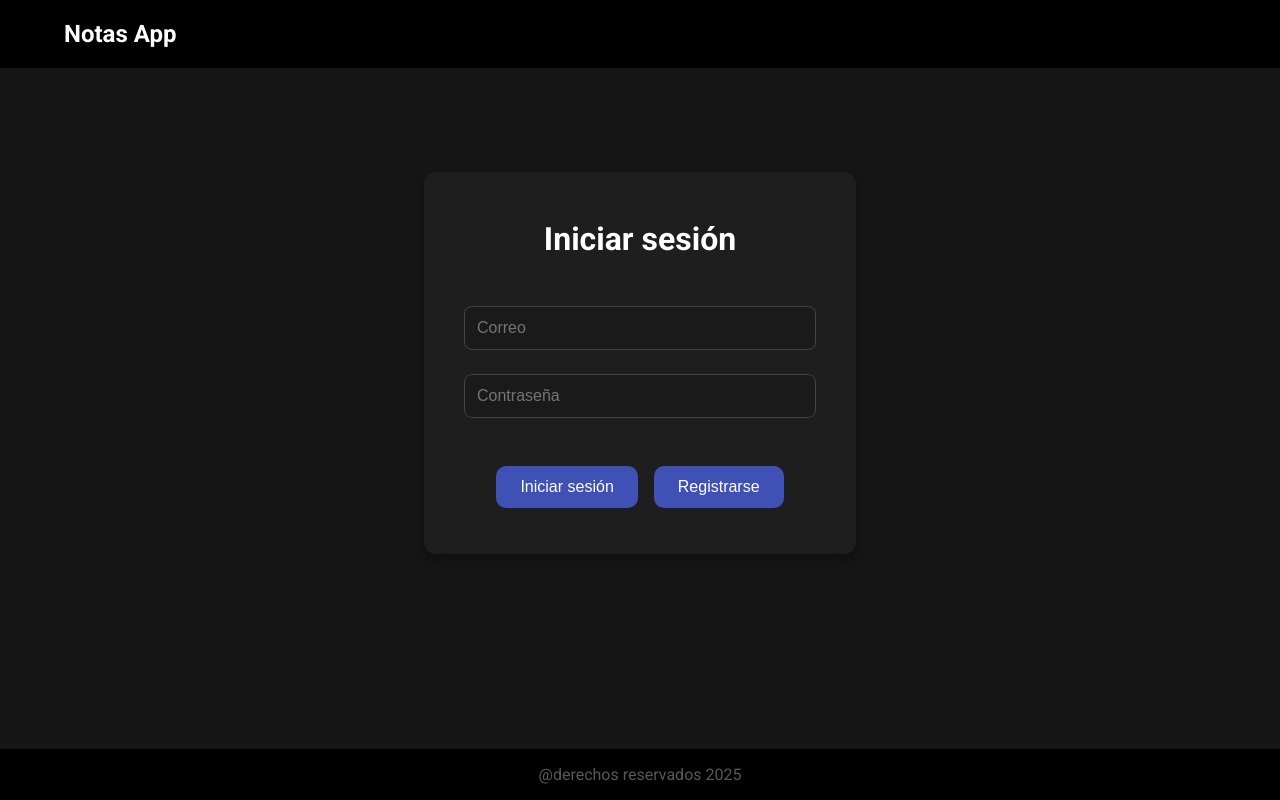
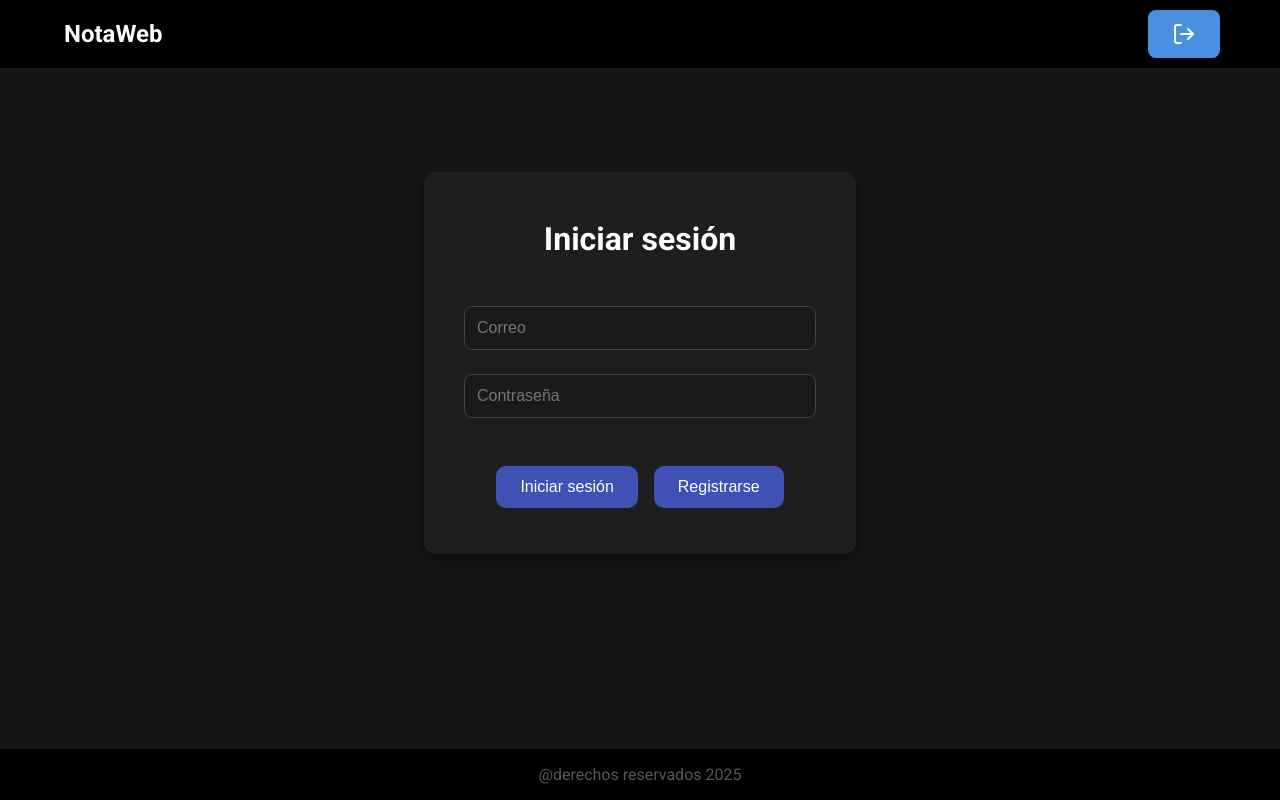
Before and after one commit to MarcoCordoba/App-Notas-Frontend, a React (Vite) app: page /login in a window 1280 px wide. Built offline with nearby package versions, Linux system fonts and the light colour scheme.

Commit message:
cambios en cards de home y navbar

```diff
--- a/src/components/navbar/Navbar.css
+++ b/src/components/navbar/Navbar.css
@@ -11,3 +11,9 @@
 .icono{
     width: 30px;
 }
+
+.boton-navbar{
+    margin-left: auto;
+    align-content: center;
+    margin-right: 60px;
+}
--- a/src/components/navbar/Navbar.jsx
+++ b/src/components/navbar/Navbar.jsx
@@ -1,9 +1,14 @@
 import './Navbar.css'
+import { LogOut } from 'lucide-react';
+import {Button} from "../button/Button"
 
 export function Navbar() {
     return (
         <div className='navbar'>
-            <h2>Notas App</h2>
+            <h2>NotaWeb</h2>
+            <div className='boton-navbar'>
+                <Button className='boton-nav' > <LogOut /> </Button>
+            </div>
         </div>
     );
 }
--- a/src/components/notaCard/NotaCard.css
+++ b/src/components/notaCard/NotaCard.css
@@ -8,3 +8,7 @@
     -webkit-line-clamp: 5;
     overflow: hidden;
 }
+
+.titulo-card{
+    color: #f45f5f;
+}
--- a/src/components/notaCard/NotaCard.jsx
+++ b/src/components/notaCard/NotaCard.jsx
@@ -9,7 +9,7 @@ export function NotaCard({tarea}){
     return (
        <Card className="card-home">
             <div onClick={() => { navigate('/note/' + tarea.id)}} className="card-home-content">
-                <h2>{tarea.titulo}</h2>
+                <h2 className="titulo-card">{tarea.titulo}</h2>
                 <p>{tarea.descripcion}</p>
             </div>
        </Card>
```
